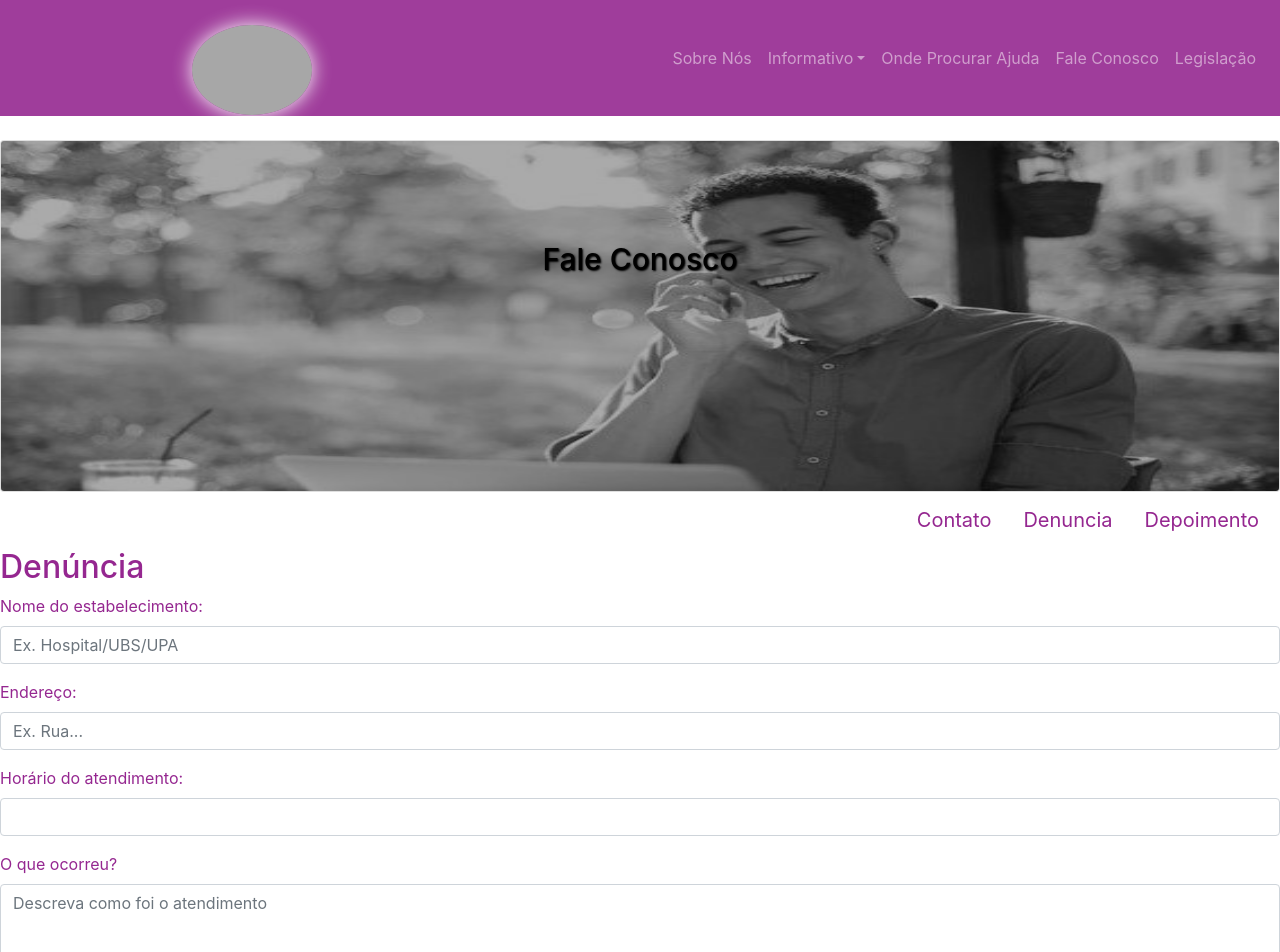
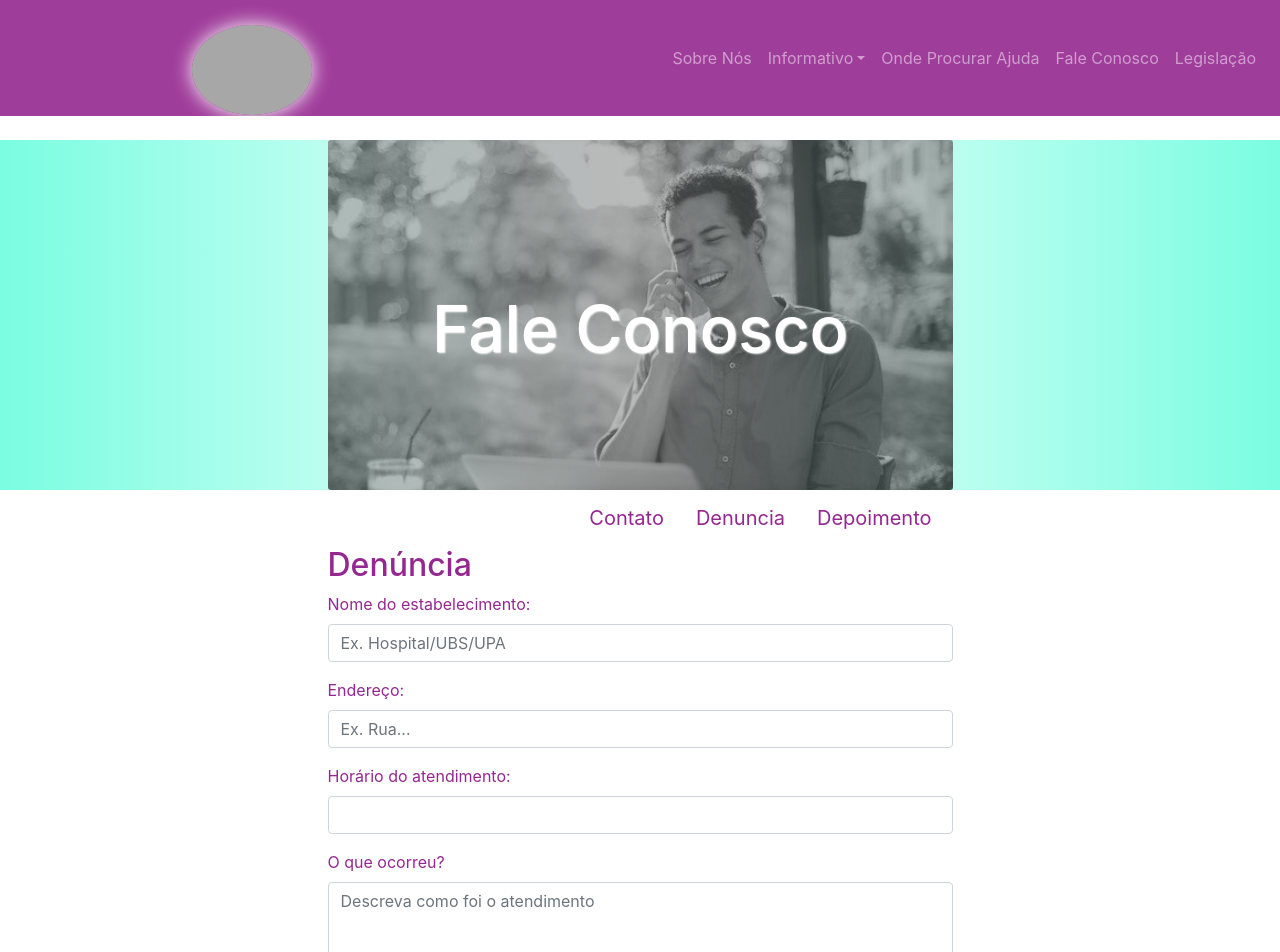
Before and after one commit to Bruno4745/ProjetoSquad05, a React (Create React App) app: page /faleConosco in a window 1280 px wide. Shown: the top 952 px of the page. Built offline with nearby package versions, Linux system fonts and the light colour scheme; no server answers; grey boxes are pictures that could not be loaded.

Commit message:
Ajuste na p[agina fale Conosco

```diff
--- a/src/Components/Banner/BannerFaleConosco/index.jsx
+++ b/src/Components/Banner/BannerFaleConosco/index.jsx
@@ -1,16 +1,24 @@
 import React from 'react';
 import ImgFaleConosco from './img/faleconosco.jpg'
-import { Card } from 'react-bootstrap';
+import { Card, Row, Col} from 'react-bootstrap';
 
 
 const  BannerFaleConosco = () => {
   return (
-    <Card className="">
-  <Card.Img src={ImgFaleConosco} alt="Card image" className="imgGestante responsive" style={{width:"100%",height:"350px" }} />
-  <Card.ImgOverlay lg="6" md="10" ClassName="mx-auto" style={{color: "white", textShadow: "1px 1px 2px",marginTop:"80px"}}>
-    <Card.Title className="text-center" style={{fontSize:"30px", color:"black"}}>Fale Conosco</Card.Title>
+    <Row style={bg_faleConosco} className="justify-content-md-center">
+<Col md={6}>
+  <Card.Img src={ImgFaleConosco} alt="Card image" className="imgGestante responsive" style={{width:"100%",height:"350px", opacity:'.8' }} />
+</Col>
+
+  <Card.ImgOverlay lg="6" md="6" ClassName="" style={{color: "white", textShadow: "1px 1px 2px",marginTop:"10%"}}>
+    <Card.Title className="text-center" style={{fontSize:"4em", color:""}}>Fale Conosco</Card.Title>
   </Card.ImgOverlay>
-</Card>
+</Row>
   )
 }
 export default BannerFaleConosco;
+
+const bg_faleConosco = {
+  background: 'linear-gradient(90deg, #77fde0 0%, rgba(250,255,255,1) 50%, #77fde0  100%)',
+
+}
--- a/src/Pages/FaleConosco/index.jsx
+++ b/src/Pages/FaleConosco/index.jsx
@@ -2,6 +2,8 @@ import React from 'react';
 import { Form, Button, Container, Row, Col} from 'react-bootstrap'
 import TabBar from '../../Components/TabBar';
 import BannerFaleConosco from '../../Components/Banner/BannerFaleConosco';
+import "./styles.css";
+
 const FaleConosco = () => {
 
     return (
@@ -12,8 +14,12 @@ const FaleConosco = () => {
              <BannerFaleConosco />
           </Col>
         </Row>
+        <Row className="justify-content-md-center">
+          <Col md={6}>
+          <TabBar />
+          </Col>
+        </Row>
 
-        <TabBar />
 
     </>
     );
--- /dev/null
+++ b/src/Pages/FaleConosco/styles.css
@@ -0,0 +1,7 @@
+.form-control:focus {
+  color: #495057;
+  background-color: #952790;
+  border-color: #c439a1;
+  outline: 0;
+  box-shadow: 0 0 0 0.2rem rgb(0 123 255 / 25%);
+}
```
Also changed, not shown: src/Components/TabBar/styles.css (line endings or trailing spaces), 1 other file (tests, documents, lock files or other folders).
